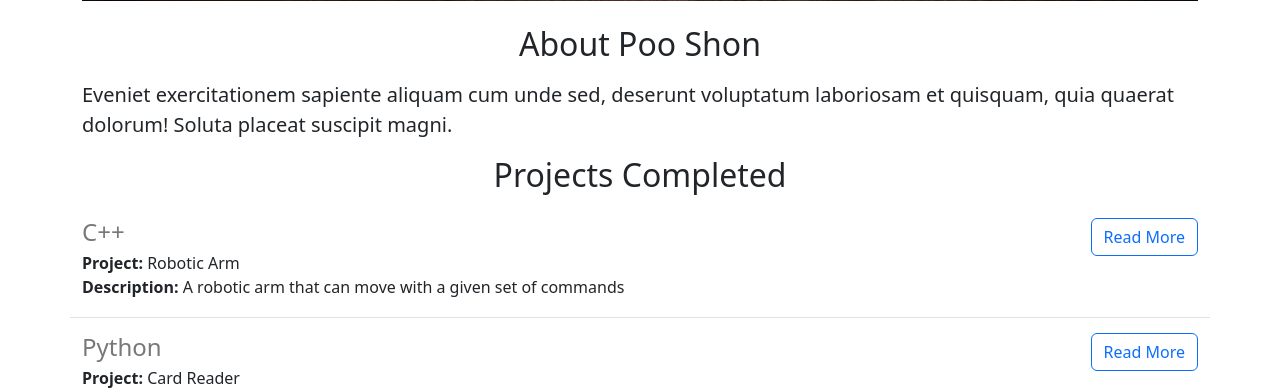
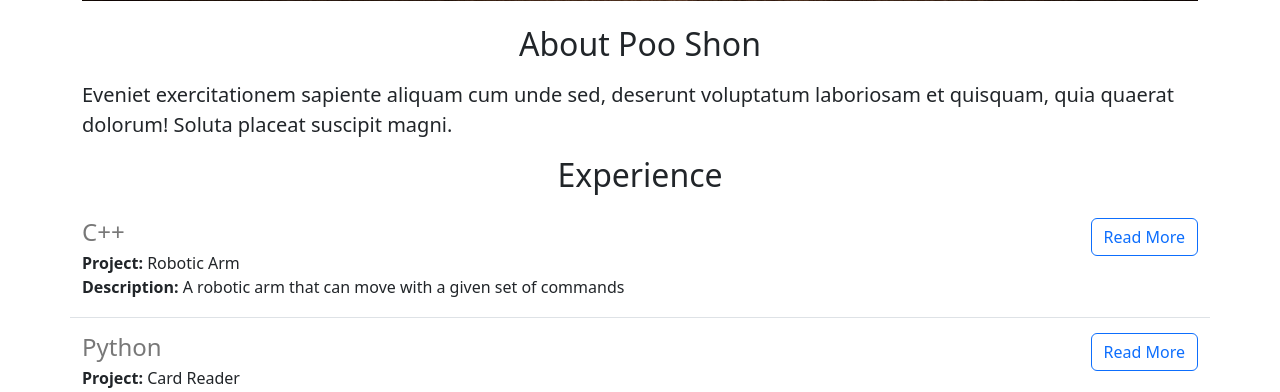
Before and after one commit to Suh-Raff/careers-website-clone, a Flask app: page / in a window 1280 px wide. Shown: the part 544-936 px from the top of the page. Run offline with Flask 3, Linux system fonts and the light colour scheme.

Commit message:
Changed header back to Experience

```diff
--- a/templates/home.html
+++ b/templates/home.html
@@ -16,7 +16,7 @@
   <h2 class="text-center mt-4 mb-3">About Poo Shon</h2>
 
   <p class="lead">Eveniet exercitationem sapiente aliquam cum unde sed, deserunt voluptatum laboriosam et quisquam, quia quaerat dolorum! Soluta placeat suscipit magni.</p>
-    <h2 class="text-center mt-2 mb-4">Projects Completed</h2>
+    <h2 class="text-center mt-2 mb-4">Experience</h2>
     <div>
       {% for exp in exps %}
         {% include 'experience.html' %}
```
